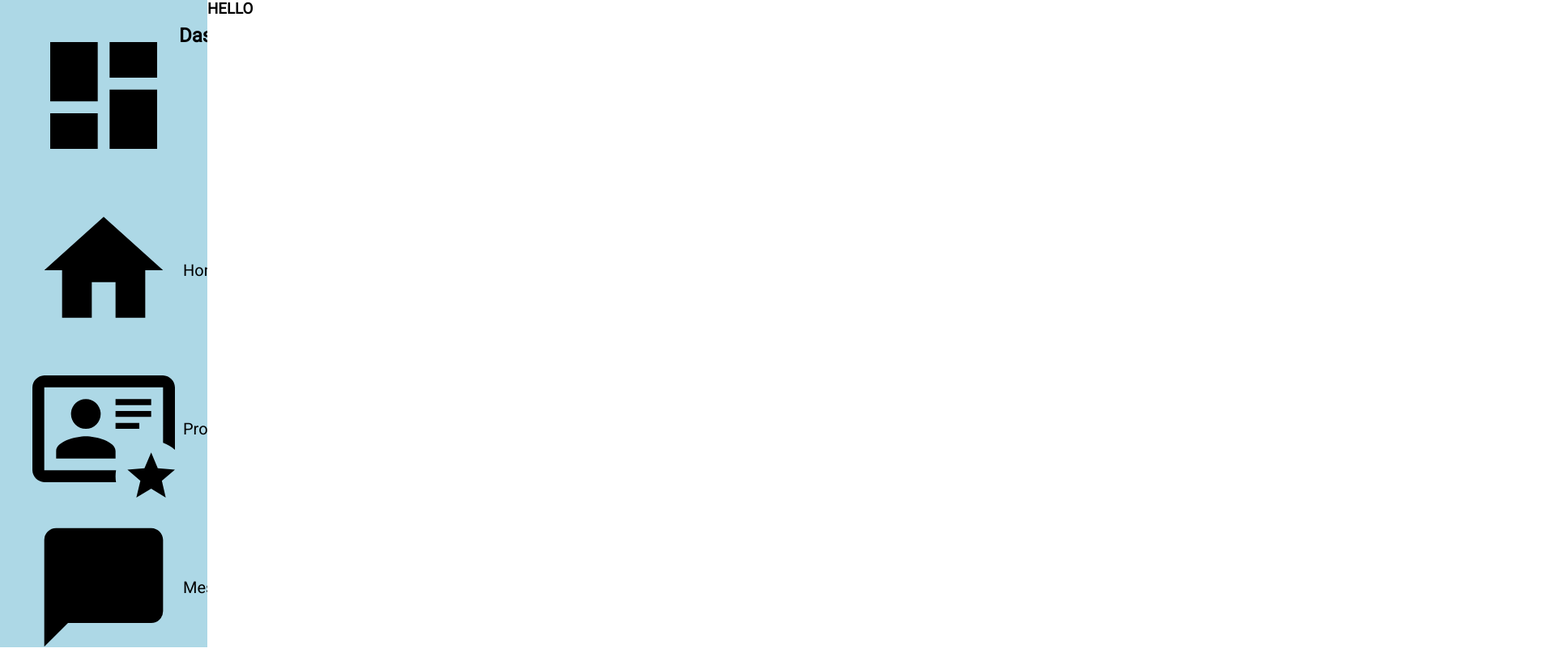
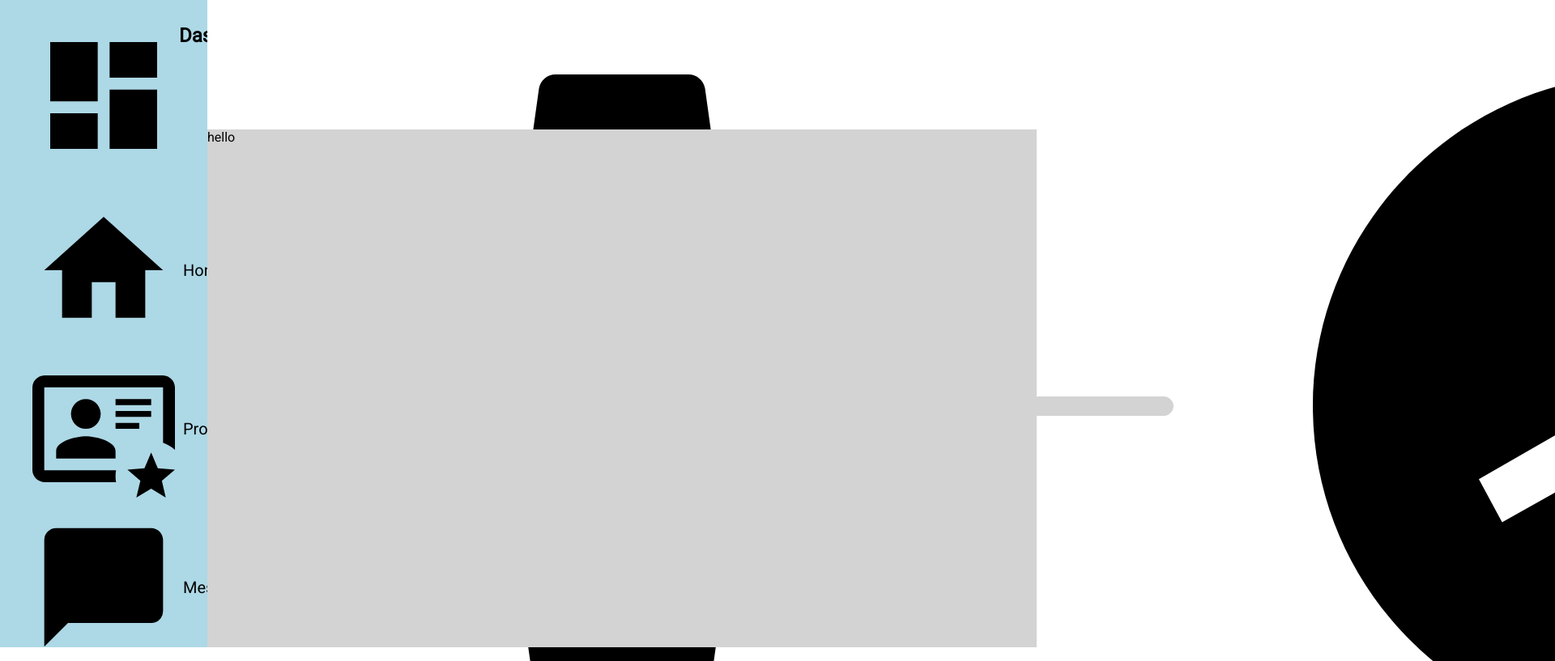
Before and after one commit to JoeySweet96/Admin-Dashboard, a plain HTML site: page index.html in a window 1280 px wide. Shown: the top 817 px of the page at 81% size, 1920 px wide, since content can reach past the window. Drawn offline with Linux system fonts and the light colour scheme.

Commit message:
working on navbar

```diff
--- a/index.html
+++ b/index.html
@@ -55,7 +55,19 @@
             </div>
         </div>
         <div class="main">
-            <h3>HELLO</h3>
+            <div class="header">
+                <div class="navbar">
+                    <img src="imgs/cog.svg" alt="search">
+                    <input type="text" class="form-input">
+                    <img src="imgs/clock-time-eight.svg" alt="bell">
+                    <img src="imgs/account-group.svg" alt="profile" class="profile">
+                    <h5>Joseph Sweet</h5>
+                </div>
+                <div class="welcome"></div>
+            </div>
+            <div class="content">
+                <p>hello</p>
+            </div>
         </div>
     </div>
 
--- a/styles.css
+++ b/styles.css
@@ -23,6 +23,8 @@ body{
 .main{
     background-color: white;
     height: 100vh;
+    display: grid;
+    grid-template-rows: 20% 80%;
 }
 
 .logo-text{
@@ -56,3 +58,40 @@ body{
     flex-direction: column;
     margin-top: 40px;
 }
+
+.header{
+    background-color: white;
+    display: flex;
+    flex-direction: column;
+}
+
+.content{
+    background-color: lightgray;
+}
+
+.navbar{
+    display: flex;
+    flex-direction: row;
+    align-items: center;
+    margin: 10px 20px;
+}
+
+.welcome{
+    display: flex;
+    flex-direction: row;
+    background-color: red;
+}
+
+.form-input{
+    width: 500px;
+    height: 22px;
+    background-color: lightgray;
+    border-radius: 15px;
+    border: 1px solid lightgray;
+    margin-left: 10px;
+    margin-right: 90px;
+}
+
+.profile{
+    margin: 0 20px;
+}
```
